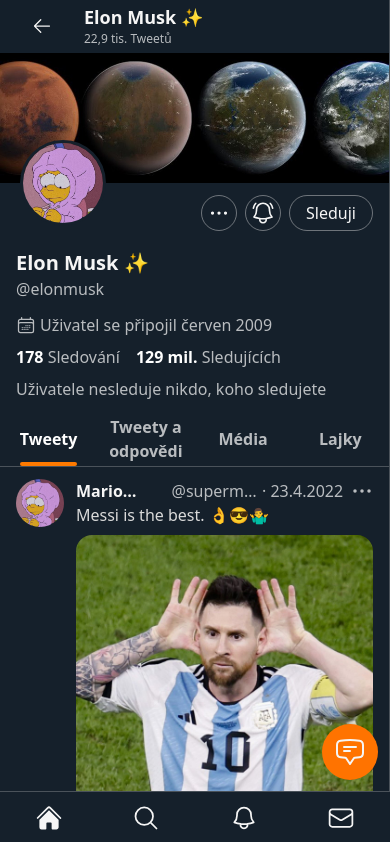
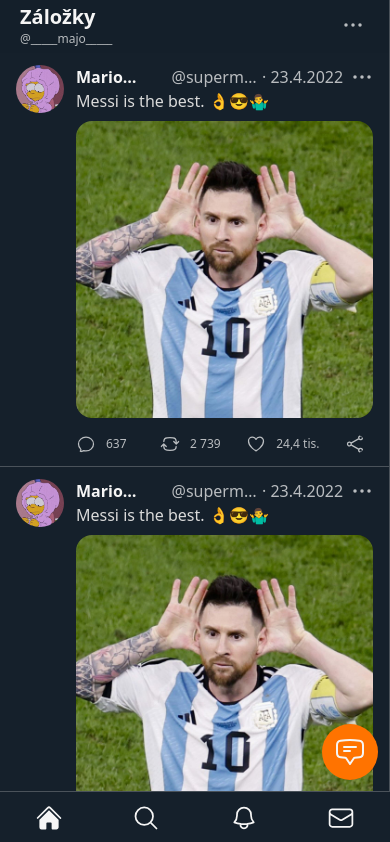
Before and after one commit to Mayooo31/twitter, a React (Vite) app in the folder client/: page /bookmarks in a window 390 px wide. Shown: the top 842 px of the page. Built offline with nearby package versions, Linux system fonts and the light colour scheme.

Commit message:
bookmarks page

```diff
--- a/client/src/App.tsx
+++ b/client/src/App.tsx
@@ -7,12 +7,17 @@
 import MobileNavbar from "./components/MobileNavbar";
 import Account from "./pages/Account";
 import Home from "./pages/Home";
+import Bookmarks from "./pages/Bookmarks";
 
 // Routers
 const router = createBrowserRouter([
   {
     path: "/",
     element: <Home />,
+  },
+  {
+    path: "/bookmarks",
+    element: <Bookmarks />,
   },
   {
     path: "/:accId",
--- /dev/null
+++ b/client/src/components/NavbarBookmarks.tsx
@@ -0,0 +1,20 @@
+import React from "react";
+
+import { EllipsisHorizontalIcon } from "@heroicons/react/24/outline";
+
+const NavbarBookmarks = () => {
+  return (
+    <div
+      onClick={() => window.scrollTo(0, 0)}
+      className={`sticky flex justify-between items-center top-0 left-0 xs:left-[70px] w-full h-[53px] bg-[#15202bed] px-5 pb-[3px] z-50 custom-blur cursor-pointer`}
+    >
+      <div>
+        <p className="font-bold text-xl">Záložky</p>
+        <p className="text-xs font-normal text-grayish">@_____majo_____</p>
+      </div>
+      <EllipsisHorizontalIcon className="h-8 w-8 p-[2px] cursor-pointer text-grayish hover:bg-[#41576f5d] rounded-full" />
+    </div>
+  );
+};
+
+export default NavbarBookmarks;
--- a/client/src/components/NavbarHome.tsx
+++ b/client/src/components/NavbarHome.tsx
@@ -3,13 +3,14 @@
 import styles from "../styles";
 import "../index.css";
 import { useCtx } from "../context";
-import { useEffect, useRef, useState } from "react";
+import { useEffect, useState } from "react";
 
 const theme: string = "rgb(255, 122, 0)";
 
 const Navbar = () => {
   const { setOpenMobileNavbar } = useCtx();
   const [shrinkNavbar, setShrinkNavbar] = useState<boolean>(false);
+  const [selected, setSelected] = useState("for you");
 
   let lastScrollPosition = 0;
 
@@ -48,9 +49,7 @@
           />
         </div>
         <svg
-          onClick={() => {
-            window.scrollTo(0, 0);
-          }}
+          onClick={() => window.scrollTo(0, 0)}
           xmlns="http://www.w3.org/2000/svg"
           viewBox="0 0 30 30"
           fill={theme}
@@ -61,22 +60,32 @@
         </svg>
       </div>
       <div className="flex w-full">
-        <button className="w-[50%] h-[53px] hover:bg-[#2c3640] cursor-pointer">
+        <button
+          onClick={() => setSelected("for you")}
+          className="w-[50%] h-[53px] hover:bg-[#2c3640] cursor-pointer"
+        >
           <div className="relative h-full w-fit m-auto grid place-items-center">
             <span className="font-semibold">Pro vás</span>
+            {selected === "for you" && (
               <span
                 style={{ backgroundColor: theme }}
                 className="absolute bottom-0 w-full h-1 rounded-full"
               ></span>
+            )}
           </div>
         </button>
-        <button className="w-[50%] h-[53px] hover:bg-[#2c3640] cursor-pointer">
+        <button
+          onClick={() => setSelected("following")}
+          className="w-[50%] h-[53px] hover:bg-[#2c3640] cursor-pointer"
+        >
           <div className="relative h-full w-fit m-auto grid place-items-center">
             <span className="font-semibold">Sledování</span>
-            {/* <span
+            {selected === "following" && (
+              <span
                 style={{ backgroundColor: theme }}
                 className="absolute bottom-0 w-full h-1 rounded-full"
-            ></span> */}
+              ></span>
+            )}
           </div>
         </button>
       </div>
--- a/client/src/components/NavigationPanel.tsx
+++ b/client/src/components/NavigationPanel.tsx
@@ -94,7 +94,13 @@
         )}
         <p className="hidden lg:block text-xl">Zprávy</p>
       </button>
-      <button className="hidden  xs:h-[55px] xs:w-full xs:py-0 center xs:flex xs:justify-center xs:items-center lg:justify-start lg:gap-5 lg:w-fit hover:bg-[#ffffff1e] lg:pl-3 lg:pr-6 lg:rounded-full">
+      <button
+        onClick={() => {
+          navigate("/bookmarks");
+          window.scrollTo(0, 0);
+        }}
+        className="hidden  xs:h-[55px] xs:w-full xs:py-0 center xs:flex xs:justify-center xs:items-center lg:justify-start lg:gap-5 lg:w-fit hover:bg-[#ffffff1e] lg:pl-3 lg:pr-6 lg:rounded-full"
+      >
         {selected === "bookmark" ? (
           <BookmarkIconSelected className="w-7 h-7" />
         ) : (
--- /dev/null
+++ b/client/src/pages/Bookmarks.tsx
@@ -0,0 +1,31 @@
+import { useEffect } from "react";
+
+// Components
+import NavigationPanel from "../components/NavigationPanel";
+import NavbarBookmarks from "../components/NavbarBookmarks";
+import Tweet from "../components/Tweet";
+import RightPanel from "../components/sections/RightPanel";
+
+// Css and styles
+import styles from "../styles";
+
+const Bookmarks = () => {
+  useEffect(() => {
+    window.scrollTo(0, 0);
+  }, []);
+
+  return (
+    <div className="mb-[52px] xs:mb-0 xs:flex xs:justify-center">
+      <NavigationPanel />
+      <div className={`ss:h-full max-w-[600px] ${styles.borderRight}`}>
+        <NavbarBookmarks />
+        <Tweet />
+        <Tweet />
+        <Tweet />
+      </div>
+      <RightPanel />
+    </div>
+  );
+};
+
+export default Bookmarks;
```
Lines whose indentation alone changed are shown as unchanged.
